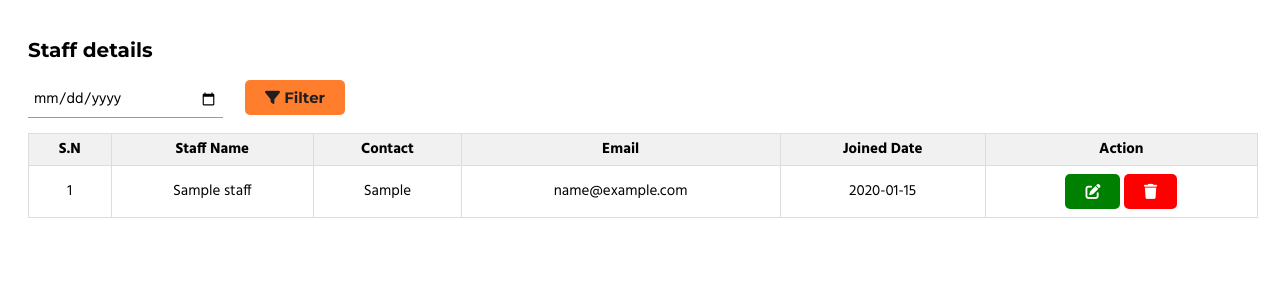
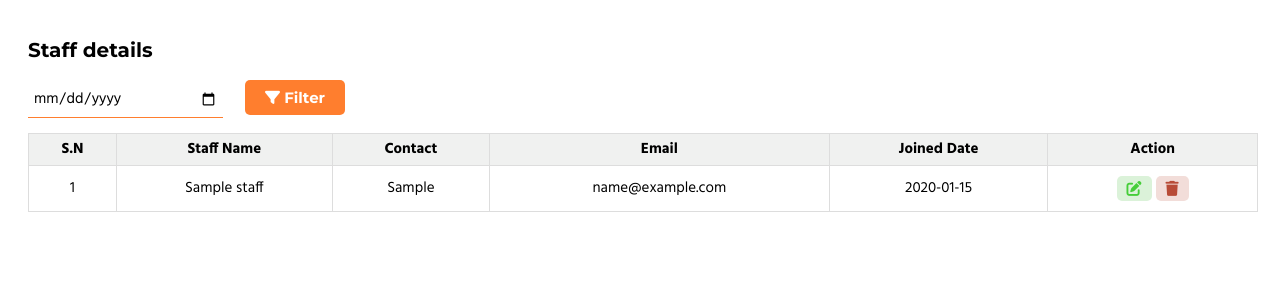
Before and after one commit to nischhal-hub/GoGoaGoal, a PHP site: page /staff.php in a window 1280 px wide. Shown: the part 78-378 px from the top of the page. Run offline with PHP 8.4, Linux system fonts and the light colour scheme; tables that the repository leaves empty hold one stand-in row (values such as "Sample post"); some libraries are stand-ins or nearby versions.

Commit message:
feat: delete bookings and staff

```diff
--- a/futsalbookform.php
+++ b/futsalbookform.php
@@ -73,7 +73,7 @@ VALUES (?,?,?,?,?);
                 </div>
             </div>
 
-            <form action="futsalbookform.php" method="post" id="itemIssueForm">
+            <form class="form" action="futsalbookform.php" method="post" id="itemIssueForm">
                 <h3>Book Futsal</h3>
                 <div>
                     <label for="name"><span>Bookers name:</span></label>
--- a/global.css
+++ b/global.css
@@ -307,7 +307,7 @@ input[type="date"]:focus-visible{
 }
 .primary-btn {
   background-color: var(--primary);
-  color: var(--text);
+  color: white;
   font-weight: 700;
   font-size: 1.5rem;
   padding: 1rem 2rem;
@@ -632,7 +632,7 @@ th {
 .icon-container {
   width: 5.5rem;
   height: 5.5rem;
-  border: .2rem solid #fafafa;
+  border: .2rem solid var(--primary);
   border-radius: 50%;
   display: flex;
   justify-content: center;
@@ -680,7 +680,7 @@ th {
  }
 
 /** Form */
-form {
+.form {
   width: 60rem;
   margin: 2rem auto;
   background-color: #fff;
@@ -689,13 +689,13 @@ form {
   box-shadow: 0 0 1rem rgba(0, 0, 0, 0.1);
 }
 
-form h3 {
+.form h3 {
   text-align: center;
   margin-bottom: 2rem;
   margin-top: 0;
 }
 
-form label {
+.form label {
   display: block;
   margin-bottom: 0.5rem;
   font-size: 1.5rem;
@@ -785,3 +785,30 @@ select:focus{
   text-decoration: none;
   cursor: pointer;
 }
+
+.action-container{
+  display: flex;
+  justify-content: center;
+  align-items: center;
+}
+
+.delete-form {
+  width: auto;
+  height: auto;
+  margin: none;
+  padding: none;
+  background-color:none;
+  border-radius: none;
+  box-shadow: none;
+  padding: .2rem;
+}
+.edit-form {
+  width: auto;
+  height: auto;
+  margin: none;
+  padding: none;
+  background-color:none;
+  border-radius: none;
+  box-shadow: none;
+  padding: .2rem;
+}
--- a/pages/staff-list.php
+++ b/pages/staff-list.php
@@ -29,9 +29,19 @@
                             <td><?= htmlspecialchars($list['staff_email']) ?></td>
                             <td><?= htmlspecialchars($list['staff_join_date']) ?></td>
                             <td>
-                                <button class="primary-btn" style="font-size:1.5rem; background-color:green;"><i class="fa-solid fa-pen-to-square" style="color:white;"></i></button>
-                                <button class="primary-btn" style="font-size:1.5rem; background-color:red;"><i class="fa-solid fa-trash" style="color:white;"></i></button>
-                            </td>
+                            <div class="action-container">
+                                <form class="edit-form" action="#">
+                                <input type="hidden" name="id" value="<?php echo $list['staff_id'] ?>">
+                                <button class="btn-success" style="font-size:1.5rem;"><i
+                                class="fa-solid fa-pen-to-square"></i></button>
+                                </form>
+                                <form class="delete-form" action="./proccess/deletebookings.php">
+                                    <input type="hidden" name="id" value="<?php echo $list['staff_id'] ?>">
+                                    <button class="btn-danger" style="font-size:1.5rem;"><i
+                                            class="fa-solid fa-trash"></i></button>
+                                </form>
+                            </div>
+                        </td>
                         </tr>
                         <?php $i++; // Increment the counter ?>
                     <?php endforeach; ?>
```
Also changed, not shown: pages/dashboard.php (+17 -8 lines), proccess/deletebookings.php (added, +11 -0 lines).
